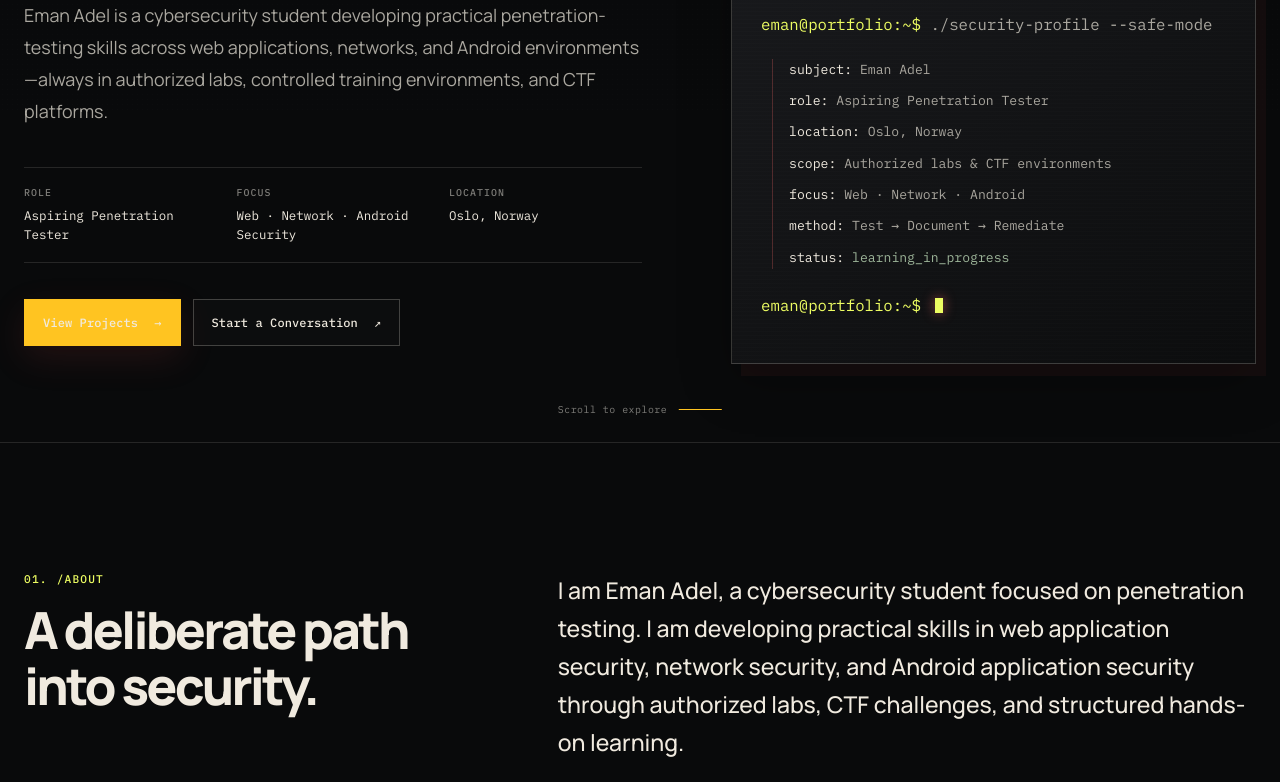
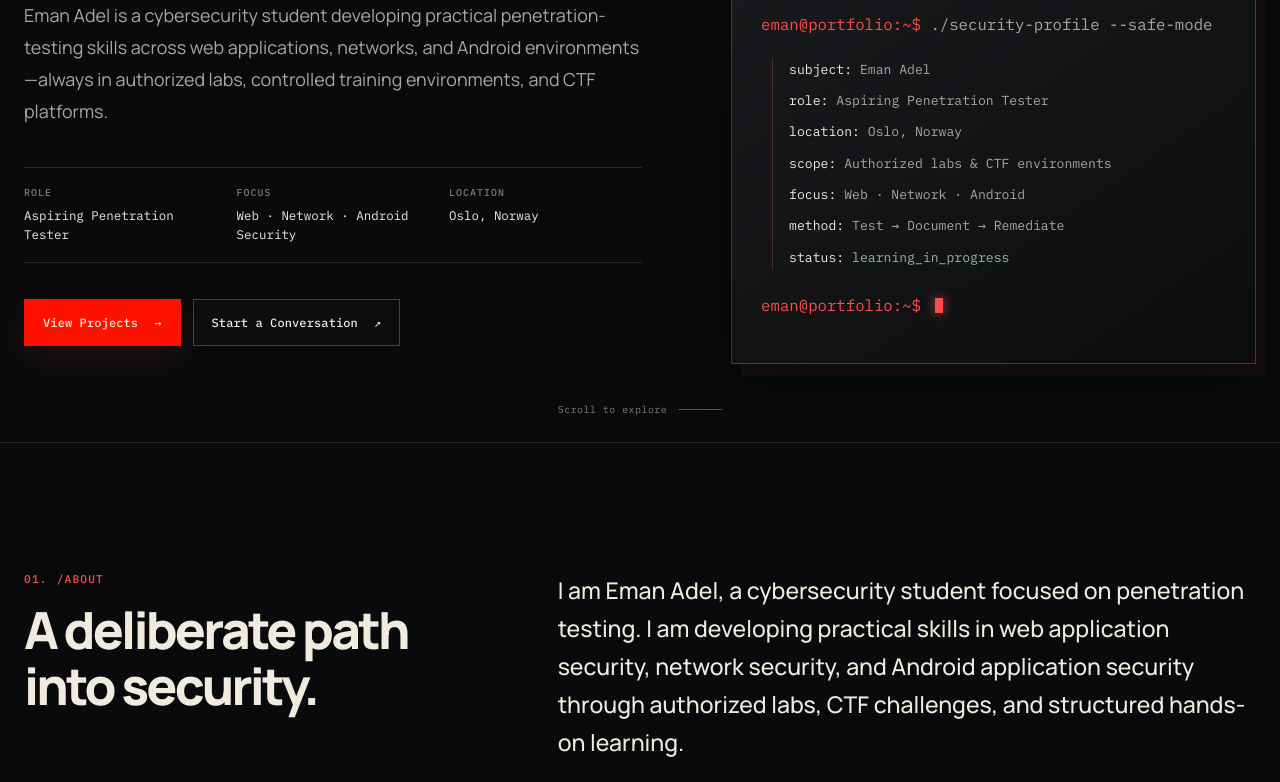
Before and after one commit to Eman-Adel-Taher/eman-adel-taher.github.io, a plain HTML site: page index.html in a window 1280 px wide. Shown: the part 688-1470 px from the top of the page. Drawn offline with nearby package versions, Linux system fonts and the light colour scheme.

Commit message:
Update style.css

```diff
--- a/style.css
+++ b/style.css
@@ -9,9 +9,9 @@
   --text: #f0eadf;
   --text-muted: #aaa79f;
   --text-dim: #7d7c78;
-  --red: #ffc421;
-  --red-bright: #edfd62;
-  --red-dark: #b9ca00;
+   --red: #ff1100;
+  --red-bright: #fb4c4c;
+  --red-dark: #5d1500;
   --green: #9eb69a;
   --yellow: #d8bc79;
   --shadow: rgba(0, 0, 0, 0.35);
```
